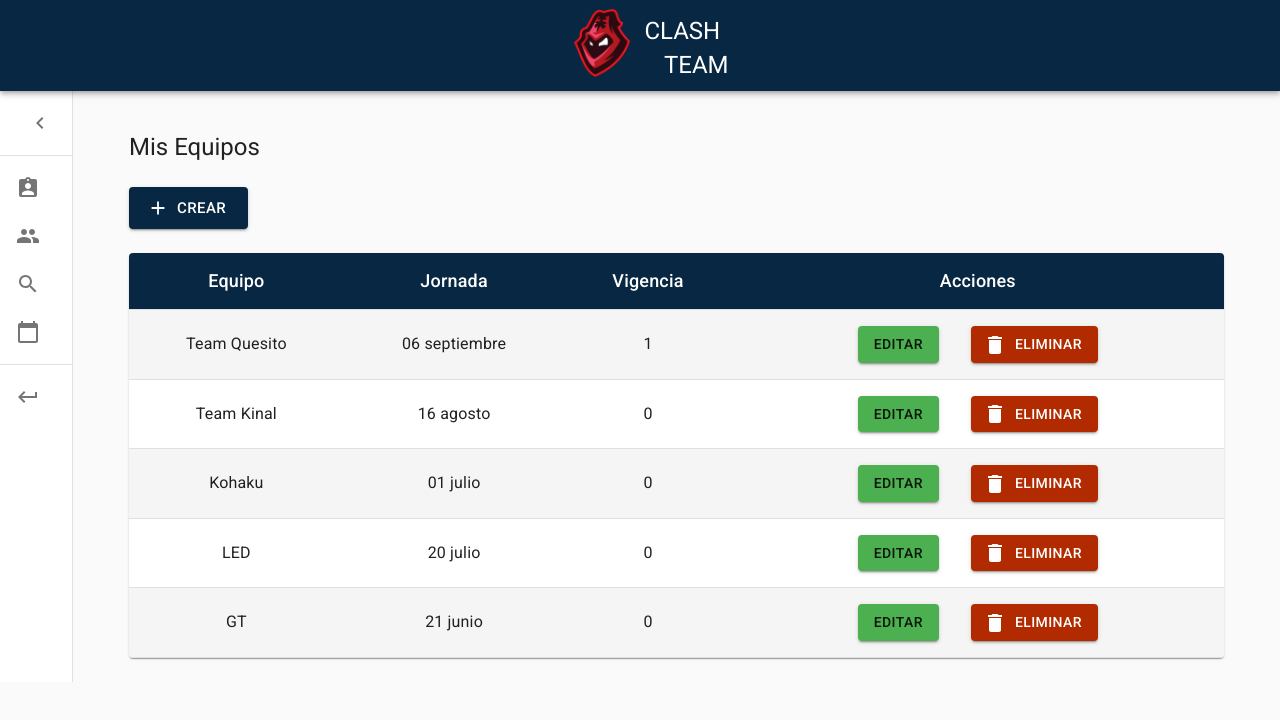
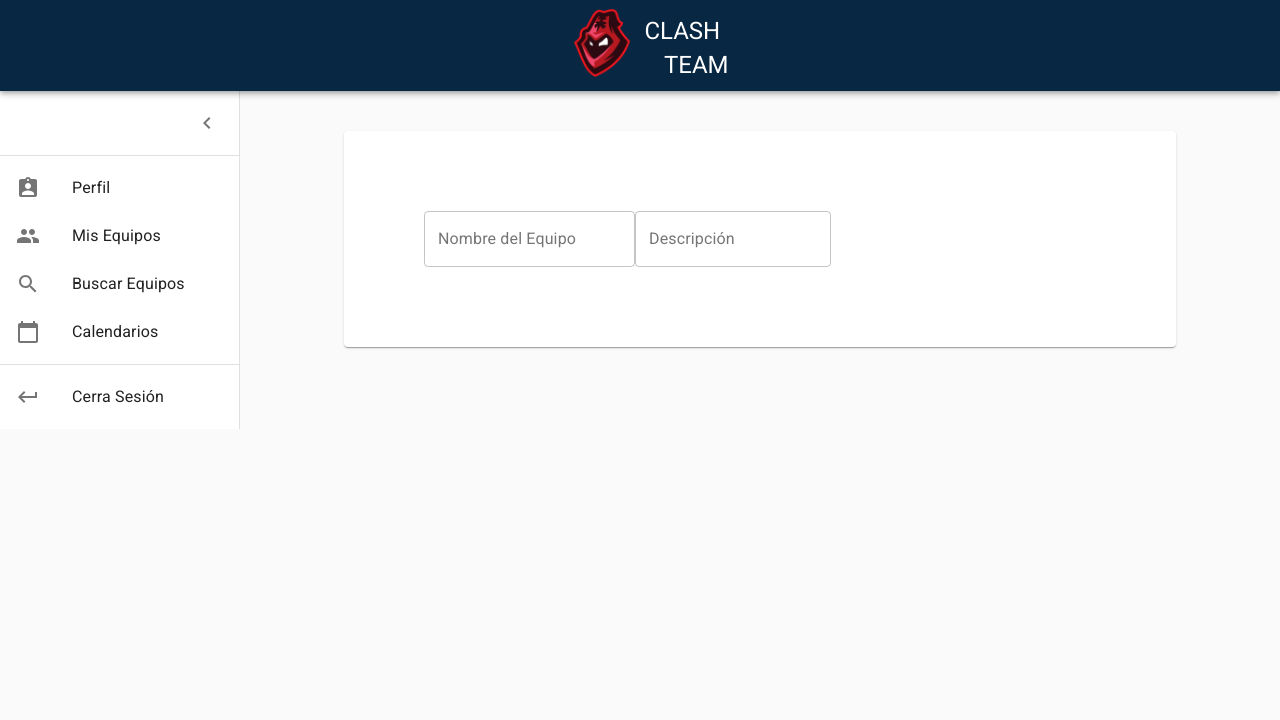
Before and after one commit to BMac9715/ClashTeamWebPage, a React (Create React App) app in the folder clash/: page /new in a window 1280 px wide. Shown: the top 720 px of the page. Built offline with nearby package versions, Linux system fonts and the light colour scheme.

Commit message:
Primera parte routing
Routing fase preliminar

```diff
--- a/clash/package.json
+++ b/clash/package.json
@@ -10,6 +10,7 @@
     "@testing-library/user-event": "^7.1.2",
     "react": "^16.13.1",
     "react-dom": "^16.13.1",
+    "react-router-dom": "^5.2.0",
     "react-scripts": "3.4.3"
   },
   "scripts": {
--- a/clash/src/components/profile/profile.js
+++ b/clash/src/components/profile/profile.js
@@ -122,7 +122,7 @@ const Ranked = (params) => {
 const Profile = () => {
     const classes = useStyles();
 
-    var profileIcon = "http://ddragon.leagueoflegends.com/cdn/10.18.1/img/passive/Anivia_P.png";
+    var profileIcon = "http://ddragon.leagueoflegends.com/cdn/10.19.1/img/profileicon/588.png";
     var nickname = "BMac9715";
     var server = "Latinoamerica Norte (LAN)";
     var level = "Level 107";
--- a/clash/src/components/sidenavbar/sidenavbar.js
+++ b/clash/src/components/sidenavbar/sidenavbar.js
@@ -1,6 +1,7 @@
 import React from "react";
 import clsx from "clsx";
 import { makeStyles, useTheme } from "@material-ui/core/styles";
+import { Link, Switch, Route } from "react-router-dom";
 import Drawer from "@material-ui/core/Drawer";
 import List from "@material-ui/core/List";
 import Divider from "@material-ui/core/Divider";
@@ -16,11 +17,12 @@ import GroupIcon from '@material-ui/icons/Group';
 import KeyboardReturnIcon from '@material-ui/icons/KeyboardReturn';
 import CalendarTodayIcon from '@material-ui/icons/CalendarToday';
 import CssBaseline from '@material-ui/core/CssBaseline';
-import TeamsMain from '../teams/teamsmain.js'
-import Profile from '../profile/profile.js'
+import TeamsMain from '../teams/teamsmain.js';
+import Profile from '../profile/profile.js';
+import NewTeam from '../teams/newteam.js';
 
 const drawerWidth = 240;
-var openclose = false;
+var openclose = true;
 
 const useStyles = makeStyles((theme) => ({
   root: {
@@ -90,7 +92,7 @@ const useStyles = makeStyles((theme) => ({
 const SideNavBar = () => {
   const classes = useStyles();
   const theme = useTheme();
-  const [open, setOpen] = React.useState(false);
+  const [open, setOpen] = React.useState(true);
 
   const handleDrawerOpenClose = () => {
     if(openclose){
@@ -129,14 +131,14 @@ const SideNavBar = () => {
         </div>
         <Divider />
         <List>
-          {["Perfil", "Mis Equipos", "Buscar Equipos", "Calendarios"].map((text, index) => (
-            <ListItem button key={text}>
+          {[{text: "Perfil", link:"/profile"}, {text: "Mis Equipos", link:"/teams"} , {text: "Buscar Equipos", link:"/new"}, {text: "Calendarios", link:"/calendars"}].map((item, index) => (
+            <ListItem button component={Link} to={item.link} key={item.text}>
               <ListItemIcon>
                 {index === 0 ? <AssignmentIndIcon /> :
                  index === 1 ? <GroupIcon /> :
                  index === 2 ? <SearchIcon /> : <CalendarTodayIcon /> }
               </ListItemIcon>
-              <ListItemText primary={text} />
+              <ListItemText primary={item.text} />
             </ListItem>
           ))}
         </List>
@@ -152,7 +154,9 @@ const SideNavBar = () => {
           ))}
         </List>
       </Drawer>
-      <TeamsMain />
+      <Route path="/profile" component={Profile}></Route>
+      <Route path="/teams" component={TeamsMain}></Route>
+      <Route path="/new" component={NewTeam}></Route>
     </div>
   );
 };
--- /dev/null
+++ b/clash/src/components/teams/newteam.js
@@ -0,0 +1,38 @@
+import React from "react";
+import { makeStyles } from "@material-ui/core/styles";
+import Container from "@material-ui/core/Container";
+import Card from "@material-ui/core/Card";
+import TextField from "@material-ui/core/TextField";
+
+const useStyles = makeStyles((theme) => ({
+  container: {
+    marginTop: theme.spacing(5),
+    marginRight: theme.spacing(10),
+    marginLeft: theme.spacing(10),
+  },
+  formCrd: {
+    padding: theme.spacing(10),
+  },
+}));
+
+const NewTeam = () => {
+  const classes = useStyles();
+  return (
+    <Container className={classes.container}>
+      <Card>
+        <form className={classes.formCrd}>
+          <TextField id="name" label="Nombre del Equipo" variant="outlined" />
+          <TextField
+            id="description"
+            label="Descripción"
+            variant="outlined"
+            rowsMax={4}
+            multiline
+          />
+        </form>
+      </Card>
+    </Container>
+  );
+};
+
+export default NewTeam;
--- a/clash/src/index.js
+++ b/clash/src/index.js
@@ -1,6 +1,7 @@
 import React from "react";
 import { MuiThemeProvider, createMuiTheme } from "@material-ui/core/styles";
 import ReactDOM from "react-dom";
+import { BrowserRouter } from "react-router-dom";
 import "./index.css";
 import App from "./App.jsx";
 import * as serviceWorker from "./serviceWorker";
@@ -37,7 +38,9 @@ const theme = createMuiTheme({
 ReactDOM.render(
   <MuiThemeProvider theme={theme}>
     <React.StrictMode>
-      <App />
+      <BrowserRouter>
+        <App />
+      </BrowserRouter>
     </React.StrictMode>
   </MuiThemeProvider>,
   document.getElementById("root")
```
Also changed, not shown: clash/src/components/profile/profile.css (added), clash/src/components/teams/teamsmain.js (line endings or trailing spaces), 1 other file (tests, documents, lock files or other folders).
